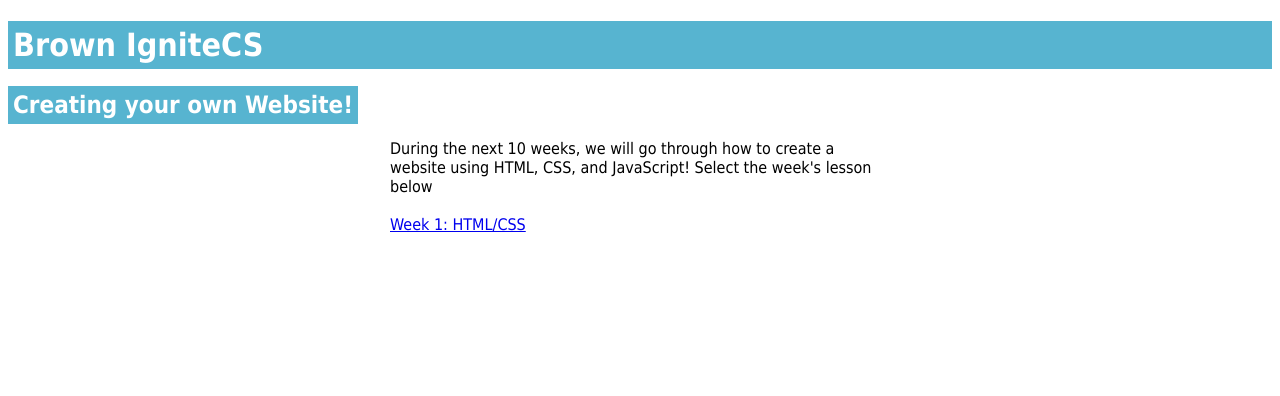
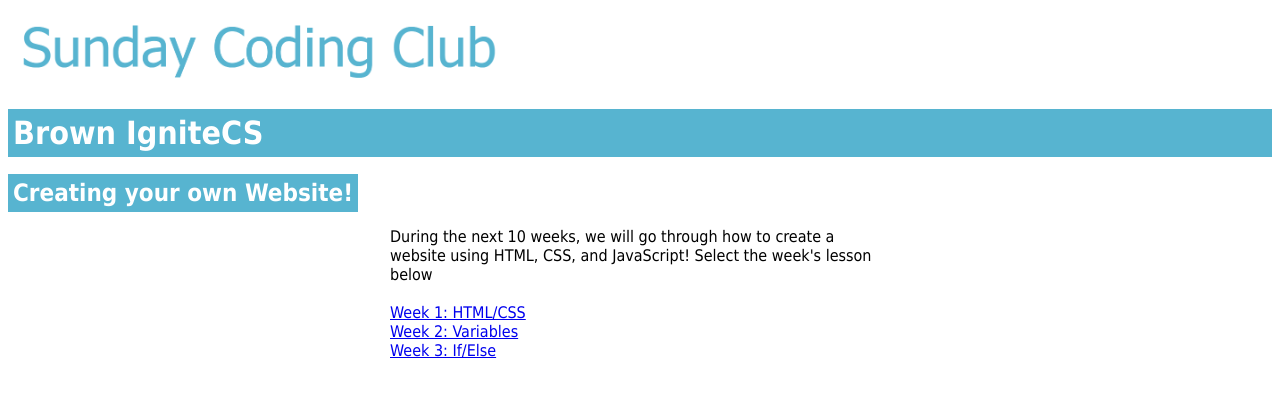
Before and after one commit to brown-ignitecs/brown-ignitecs.github.io, a plain HTML site: page index.html in a window 1280 px wide. Drawn offline with Linux system fonts and the light colour scheme.

Commit message:
Added back button

```diff
--- a/index.html
+++ b/index.html
@@ -3,18 +3,21 @@
   <head>
     <title>Brown IgniteCS Website</title>
     <link rel="stylesheet" type="text/css" href="style.css">
+
   </head>
   <body>
 	  <meta name="viewport" content="width=device-width, initial-scale=1.0">
+	<img class="go-home" src="./logo.png"></img>
 	<h1>Brown IgniteCS</h1>
+
     <h2><span class="classy-header">Creating your own Website!</span></h2>
 
 	<div>During the next 10 weeks, we will go through how to create a website using HTML, CSS, and JavaScript!  Select the week's lesson below<div><br/>
 
 	<a href="https://brown-ignitecs.github.io/projects/html.html">Week 1: HTML/CSS</a><br/>
-	<!--<a href="https://brown-ignitecs.github.io/projects/variables.html">Week 2: Variables</a><br/>
+	<a href="https://brown-ignitecs.github.io/projects/variables.html">Week 2: Variables</a><br/>
 	<a href="https://brown-ignitecs.github.io/projects/if.html">Week 3: If/Else</a><br/>
-	<a href="https://brown-ignitecs.github.io/projects/loops.html">Week 4: While/For Loops</a><br/>
+	<!--<a href="https://brown-ignitecs.github.io/projects/loops.html">Week 4: While/For Loops</a><br/>
 	<a href="https://brown-ignitecs.github.io/projects/arrays.html">Week 5: Arrays</a><br/>
 	<a href="https://brown-ignitecs.github.io/projects/functions.html">Week 6: Functions</a><br/>
 	<a href="https://brown-ignitecs.github.io/projects/objects.html">Week 7: Objects</a><br/>
--- /dev/null
+++ b/projects/if.html
@@ -0,0 +1,10 @@
+<!DOCTYPE html>
+<html>
+	<head>
+		<link rel="stylesheet" type="text/css" href="../style.css">
+	</head>
+	<body>
+	<a href="https://brown-ignitecs.github.io/index.html"><img class="go-home" src="../logo.png"></img></a>
+
+	</body>
+</html>
--- a/style.css
+++ b/style.css
@@ -23,3 +23,8 @@
 li {
 	font-family: "Tahoma";
 }
+.go-home {
+	margin-right: auto;
+	margin-left: auto;
+	width: 500px;
+}
```
Also changed, not shown: projects/functions.html (+2 -0 lines), projects/html.html (+1 -0 lines), projects/objects.html (+2 -0 lines), projects/variables.html (+2 -0 lines), logo.png (added).
